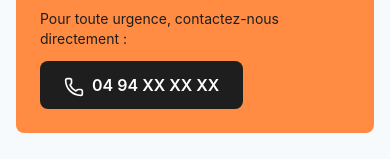
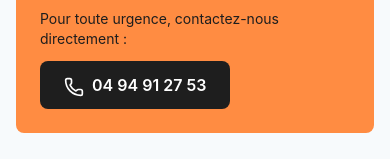
Before and after one commit to maxence-hue/ADELEC83, a Next.js app: page /contact in a window 390 px wide. Shown: the part 3123-3282 px from the top of the page. Built offline with nearby package versions, Linux system fonts and the light colour scheme; no server answers; the database is empty.

Commit message:
🔧 Fix: Correction rectangle noir CTA + mise à jour téléphone partout (04 94 91 27 53)

```diff
--- a/app/(site)/contact/page.tsx
+++ b/app/(site)/contact/page.tsx
@@ -25,7 +25,7 @@ export default async function ContactPage() {
 
   const contact = contactInfo?.value as any || {
     adresse: '226 Rue de la République, 83210 Solliès-Pont',
-    telephone: '04 94 XX XX XX',
+    telephone: '04 94 91 27 53',
     email: 'contact@adelec83.fr',
     horaires: {
       'lundi-vendredi': '8h-12h / 14h-18h',
@@ -138,11 +138,11 @@ export default async function ContactPage() {
                 Pour toute urgence, contactez-nous directement :
               </p>
               <a
-                href="tel:0494XXXXXX"
+                href="tel:0494912753"
                 className="inline-block bg-[#1e1e1e] text-white px-6 py-3 rounded-lg font-semibold hover:bg-[#1e1e1e]/90 transition-colors"
               >
                 <Phone className="inline w-5 h-5 mr-2" />
-                04 94 XX XX XX
+                04 94 91 27 53
               </a>
             </div>
           </aside>
--- a/app/components/cta-section.tsx
+++ b/app/components/cta-section.tsx
@@ -53,11 +53,11 @@ export function CTASection({
               <>
                 <span className="text-white/60 hidden sm:inline">ou</span>
                 <a
-                  href="tel:0494XXXXXX"
+                  href="tel:0494912753"
                   className="flex items-center text-white hover:text-[#FF8C42] transition-colors"
                 >
                   <Phone className="w-5 h-5 mr-2" />
-                  04 94 XX XX XX
+                  04 94 91 27 53
                 </a>
               </>
             )}
--- a/components/cta-section.tsx
+++ b/components/cta-section.tsx
@@ -15,7 +15,7 @@ export function CTASection({
   subtitle = "Contactez-nous pour un devis gratuit et personnalisé"
 }: CTASectionProps) {
   return (
-    <section className="py-20 bg-gradient-to-br from-brand-blue to-brand-dark relative overflow-hidden">
+    <section className="py-20 bg-gradient-to-br from-brand-blue via-brand-blue-light to-brand-yellow/20 relative overflow-hidden">
       {/* Background Pattern */}
       <div className="absolute inset-0 opacity-10">
         <div className="absolute top-0 left-0 w-64 h-64 bg-brand-yellow rounded-full blur-3xl" />
```
